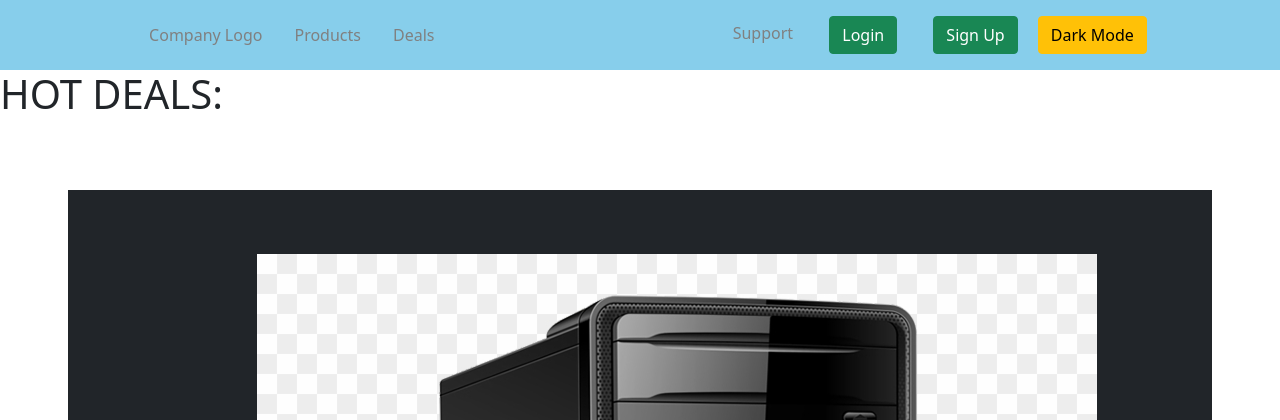
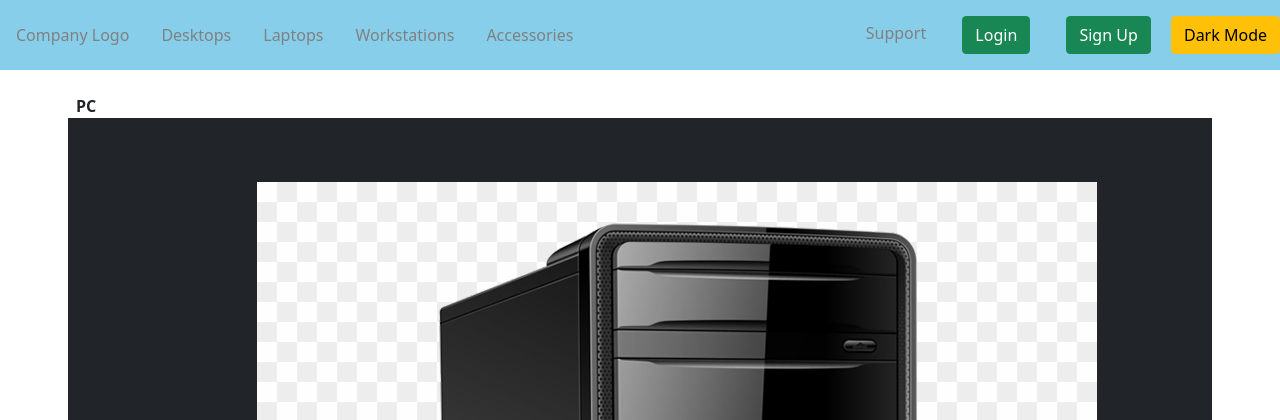
Before and after one commit to Jay-clyh-Lee/eCommerce_WebApp, a Flask app: template Eletronics_Online_Store/flask_app/templates/home.html in a window 1280 px wide. Shown: the top 420 px of the page. Run offline with Flask 2, Linux system fonts and the light colour scheme; the template is opened without the code that fills it, so the values that code supplies are empty.

Commit message:
update and darkmode

```diff
--- a/Eletronics_Online_Store/flask_app/templates/home.html
+++ b/Eletronics_Online_Store/flask_app/templates/home.html
@@ -8,7 +8,7 @@
         integrity="sha384-KyZXEAg3QhqLMpG8r+8fhAXLRk2vvoC2f3B09zVXn8CA5QIVfZOJ3BCsw2P0p/We" crossorigin="anonymous">
     <!-- IMAGE WON"T LOAD -->
     <!-- HOW TO MAKE IMAGE LINKS -->
-    <link rel="stylesheet" type="text/css" href="{{ url_for('static', filename='css/style.css') }}">
+    <!-- <link rel="stylesheet" type="text/css" href="{{ url_for('static', filename='css/style.css') }}"> -->
     <title>Home Page</title>
     <style>
         a {
@@ -24,21 +24,39 @@
     </style>
 </head>
 <body>
-    <header class="d-flex justify-content-around align-items-center" style="background-color: skyblue;">
-        <div class="d-flex justify-content-around align-items-center">
+    <header class="d-flex justify-content-between align-items-center" style="background-color: skyblue;">
+        <div id="header_left" class="d-flex justify-content-around align-items-center">
             <!-- <a href="/"><img src="" alt="">Company Logo</a> -->
-            <img src="" alt=""><a href="/">Company Logo</a>
-            <div class="dropdown show" id="products">
-                <a class="dropdown" href="#" role="button" id="dropdownMenuLink" data-toggle="dropdown" aria-haspopup="true" aria-expanded="true">Products</a>
+            <img src="" alt=""><a href="#">Company Logo</a>
+            <div class="dropdown show" id="desktops">
+                <a class="dropdown" href="#" role="button" id="dropdownMenuLink" data-toggle="dropdown" aria-haspopup="true" aria-expanded="true">Desktops</a>
                 <div class="dropdown-menu" aria-labelledby="dropdownMenuLink">
                     <a class="dropdown-item" href="/products">Products</a>
                     <a class="dropdown-item" href="#">Another action</a>
                     <a class="dropdown-item" href="#">Something else here</a>
                 </div>
             </div>
-            <div class="dropdown show" id="deals">
+            <div class="dropdown show" id="laptops">
                 <!-- dropdown-toggle has downward arrow -->
-                <a class="dropdown" href="#" role="button" id="dropdownMenuLink" data-toggle="dropdown" aria-haspopup="true" aria-expanded="false">Deals</a>
+                <a class="dropdown" href="#" role="button" id="dropdownMenuLink" data-toggle="dropdown" aria-haspopup="true" aria-expanded="false">Laptops</a>
+                <div class="dropdown-menu" aria-labelledby="dropdownMenuLink">
+                    <a class="dropdown-item" href="#">Action</a>
+                    <a class="dropdown-item" href="#">Another action</a>
+                    <a class="dropdown-item" href="#">Something else here</a>
+                </div>
+            </div>
+            <div class="dropdown show" id="workstations">
+                <!-- dropdown-toggle has downward arrow -->
+                <a class="dropdown" href="#" role="button" id="dropdownMenuLink" data-toggle="dropdown" aria-haspopup="true" aria-expanded="false">Workstations</a>
+                <div class="dropdown-menu" aria-labelledby="dropdownMenuLink">
+                    <a class="dropdown-item" href="#">Action</a>
+                    <a class="dropdown-item" href="#">Another action</a>
+                    <a class="dropdown-item" href="#">Something else here</a>
+                </div>
+            </div>
+            <div class="dropdown show" id="accessories">
+                <!-- dropdown-toggle has downward arrow -->
+                <a class="dropdown" href="#" role="button" id="dropdownMenuLink" data-toggle="dropdown" aria-haspopup="true" aria-expanded="false">Accessories</a>
                 <div class="dropdown-menu" aria-labelledby="dropdownMenuLink">
                     <a class="dropdown-item" href="#">Action</a>
                     <a class="dropdown-item" href="#">Another action</a>
@@ -76,15 +94,15 @@
         </script>
     </header>
 
-    <div id="deals">
+    <!-- <div id="deals">
         <h1>HOT DEALS:</h1>
-    </div>
+    </div> -->
     <main class="d-flex flex-column p-2">
         <div class="row d-flex justify-content-around p-2 mx-5 my-2">
-            <p class="text-white">PC</p>
+            <strong>PC</strong>
             <div class="col d-flex align-items-center justify-content-center bg-dark text-center text-white mx-1 p-5">
-                <a href="/category/1">Desktops
-                    <img src="static\images\pc.jpg" alt="pc">
+                <a href="/category/desktops">Desktops
+                    <img src="\Eletronics_Online_Store\flask_app\static\images\pc.jpg" alt="pc">
                 </a>
             </div>
             <div class="col d-flex align-items-center justify-content-center bg-dark text-center text-white mx-1 p-5">
@@ -118,8 +136,6 @@
     <div id="recommended">
         <h1>Recommended based on Your Order and Browsing History</h1>
     </div>
-
-
     <footer class="flex-column p-2" id="footer">
         <!-- <div class="row bg-light d-flex justify-content-around p-2 mx-5 my-2">
             <p><strong>Get started</strong></p>
@@ -131,8 +147,6 @@
         </div> -->
         This is footer (to be filled)
     </footer>
-
-
     <!-- <script src="static/javascript/script.js"></script> -->
 </body>
 </html>
```
Also changed, not shown: Eletronics_Online_Store/flask_app/controllers/products.py (+9 -3 lines), Eletronics_Online_Store/flask_app/models/product.py (+8 -3 lines), Eletronics_Online_Store/flask_app/templates/products.html (added, +21 -0 lines), 1 other file.
